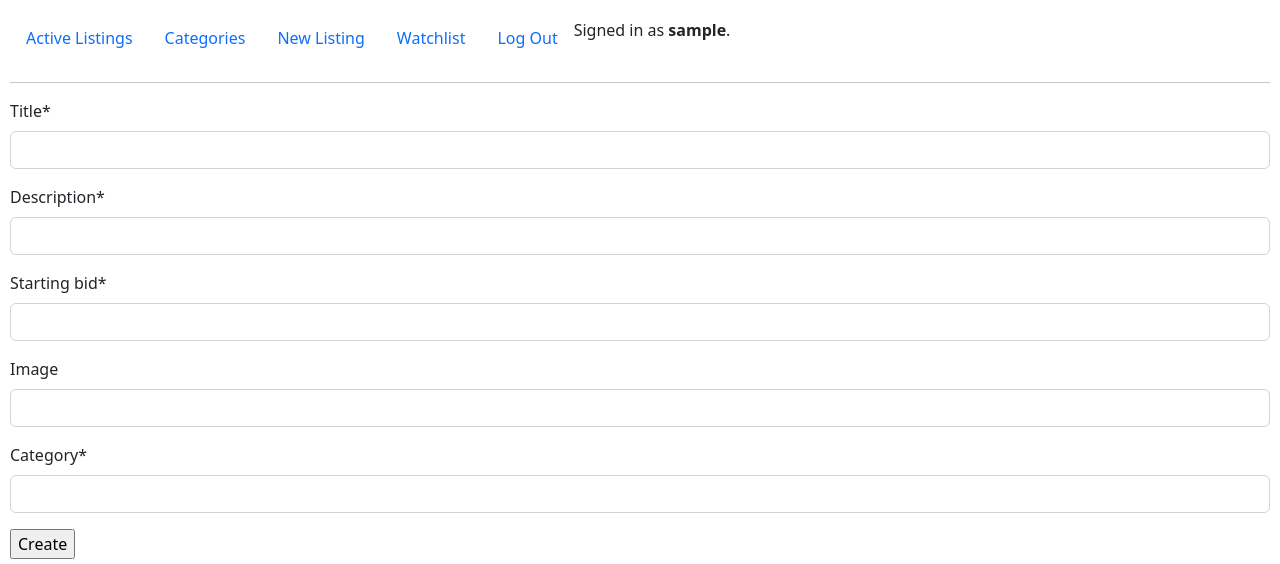
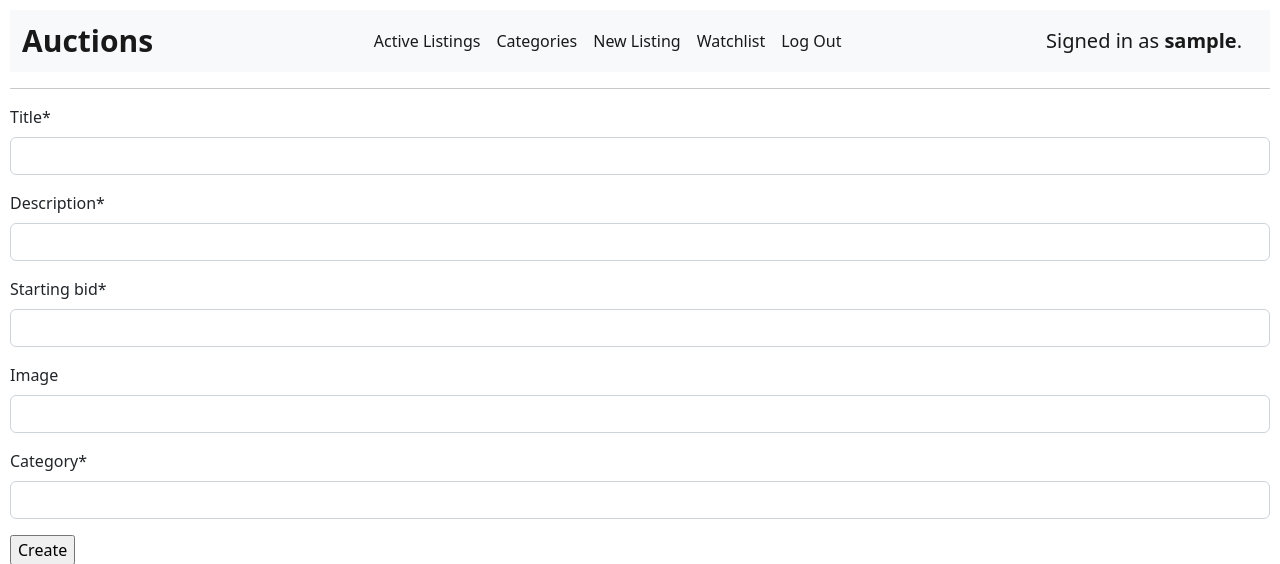
Before and after one commit to Yaksham/AuctionArena, a Django app: page /new_listing in a window 1280 px wide. Shown: the top 564 px of the page. Run offline with Django 3.2, Linux system fonts and the light colour scheme; the visitor is signed in with stand-in values (Sample User, id 1); some libraries are stand-ins or nearby versions.

Commit message:
restyled navbar and tweaked listing page

```diff
--- a/auctions/static/auctions/styles.css
+++ b/auctions/static/auctions/styles.css
@@ -1,5 +1,10 @@
 body {
     padding: 10px;
+}
+
+#banner {
+    font-size: 30px;
+    font-weight: 600;
 }
 
 .page {
@@ -7,10 +12,16 @@ body {
     flex-direction: column;
 }
 
+.win {
+    margin: 0 auto !important;
+    font-size: 20px;
+}
+
 .buttons {
     display: flex;
     flex-direction: row;
     justify-content: space-between;
+    margin-bottom: 20px;
 }
 
 .listing {
--- a/auctions/templates/auctions/layout.html
+++ b/auctions/templates/auctions/layout.html
@@ -11,68 +11,43 @@
         <link href="https://cdn.jsdelivr.net/npm/bootstrap@5.2.2/dist/css/bootstrap.min.css" rel="stylesheet" integrity="sha384-Zenh87qX5JnK2Jl0vWa8Ck2rdkQ2Bzep5IDxbcnCeuOxjzrPF/et3URy9Bv1WTRi" crossorigin="anonymous">
     </head>
     <body>
-        <div class="navbar">
-            <ul class="nav">
+        <nav class="navbar navbar-expand-lg bg-light">
+            <div class="container-fluid">
+                <span class="navbar-brand mb-0 h1" id="banner">Auctions</span>
+                    <ul class="navbar-nav">
                         <li class="nav-item">
-                    <a class="nav-link" href="{% url 'index' %}">Active Listings</a>
+                            <a class="nav-link active" aria-current="page" href="{% url 'index' %}">Active Listings</a>
                         </li>
                         <li class="nav-item">
-                    <a class="nav-link" href="{% url 'categories' %}">Categories</a>
+                            <a class="nav-link active" aria-current="page" href="{% url 'categories' %}">Categories</a>
                         </li>
                         {% if user.is_authenticated %}
                             <li>
-                        <a class="nav-link" href="{% url 'new_listing' %}">New Listing</a>
+                                <a class="nav-link active" aria-current="page" href="{% url 'new_listing' %}">New Listing</a>
                             </li>
                             <li class="nav-item">
-                        <a class="nav-link" href="{% url 'watchlist' %}">Watchlist</a>
+                                <a class="nav-link active" aria-current="page" href="{% url 'watchlist' %}">Watchlist</a>
                             </li>
                             <li class="nav-item">
-                        <a class="nav-link" href="{% url 'logout' %}">Log Out</a>
+                                <a class="nav-link active" aria-current="page" href="{% url 'logout' %}">Log Out</a>
                             </li>
                         {% else %}
                             <li class="nav-item">
-                        <a class="nav-link" href="{% url 'login' %}">Log In</a>
+                                <a class="nav-link active" aria-current="page" href="{% url 'login' %}">Log In</a>
                             </li>
                             <li class="nav-item">
-                        <a class="nav-link" href="{% url 'register' %}">Register</a>
+                                <a class="nav-link active" aria-current="page" href="{% url 'register' %}">Register</a>
                             </li>
                         {% endif %}
-                <li class="mav-item">
+                    </ul>
                     {% if user.is_authenticated %}
-                        Signed in as <strong>{{ user.username }}</strong>.
+                        <span class="navbar-brand mb-0 h1">Signed in as <strong>{{ user.username }}</strong>.</span>
                     {% else %}
-                        Not signed in.
+                        <span class="navbar-brand mb-0 h1">Not Signed in</span>
                     {% endif %}
-                </li>
-            </ul>
                 </div>
-
-        <!-- <ul class="nav">
-            <li class="nav-item">
-                <a class="nav-link" href="{% url 'index' %}">Active Listings</a>
-            </li>
-            <li class="nav-item">
-                <a class="nav-link" href="{% url 'categories' %}">Categories</a>
-            </li>
-            {% if user.is_authenticated %}
-                <li>
-                    <a class="nav-link" href="{% url 'new_listing' %}">New Listing</a>
-                </li>
-                <li class="nav-item">
-                    <a class="nav-link" href="{% url 'watchlist' %}">Watchlist</a>
-                </li>
-                <li class="nav-item">
-                    <a class="nav-link" href="{% url 'logout' %}">Log Out</a>
-                </li>
-            {% else %}
-                <li class="nav-item">
-                    <a class="nav-link" href="{% url 'login' %}">Log In</a>
-                </li>
-                <li class="nav-item">
-                    <a class="nav-link" href="{% url 'register' %}">Register</a>
-                </li>
-            {% endif %}
-        </ul> -->
+            </div>
+        </nav>
         <hr>
         {% block body %}
         {% endblock %}
```
Also changed, not shown: auctions/templates/auctions/listing.html (+22 -17 lines). Lines whose indentation alone changed are shown as unchanged.
